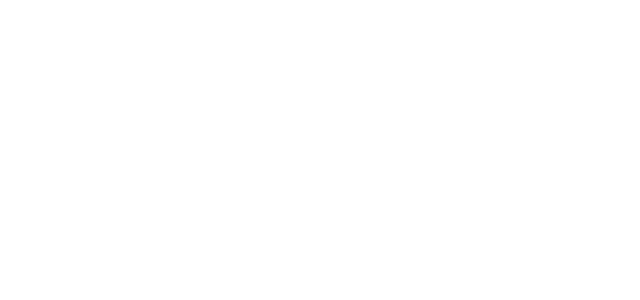
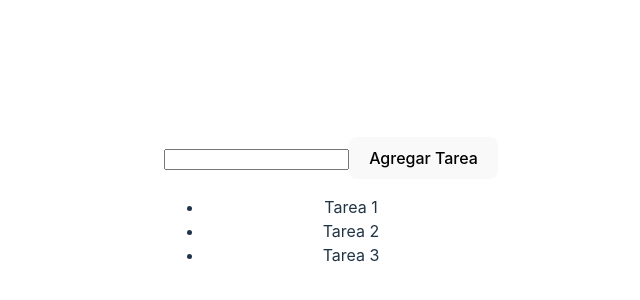
Before and after one commit to linsijiLaGuara/DL-renderizacion_dinamica, a React (Vite) app in the folder mostrarListado/: page / in a window 1280 px wide. Shown: the part 190-490 px from the top of the page, without its empty margins (309-949 px from the left). Built offline with nearby package versions, Linux system fonts and the light colour scheme.

Commit message:
arregle problema

```diff
--- a/mostrarListado/src/App.jsx
+++ b/mostrarListado/src/App.jsx
@@ -1,14 +1,15 @@
 import { useState } from 'react'
 
 import './App.css';
-import enviarFormulario from './componts/enviarFormulario'
+import EnviarFormulario from './componts/enviarFormulario';
 
 function App() {
 
 
   return (
     <>
-      <enviarFormulario />
+
+      <EnviarFormulario />
 
 
 
--- a/mostrarListado/src/componts/enviarFormulario.jsx
+++ b/mostrarListado/src/componts/enviarFormulario.jsx
@@ -1,34 +1,27 @@
-
-const enviarFormulario = () => {
-
-    const listaTareaFormulario = ["Tarea 1", "Tarea 2", "Tarea 3"]
-
-
-
-    const enviarFormularioEvento = (e) => {
-        e.preventDefault()
-        console.log('Enviado formularios')
-    }
-
-
-    const capturarInput = (e) => {
-        console.log(e.target.value)
-    }
+const EnviarFormulario = () => {
+  const listaTareas = ["Tarea 1", "Tarea 2", "Tarea 3"];
+  const enviarFormulario = (e) => {
+    e.preventDefault();
+    console.log("Enviando formulario");
+  };
+  //Función al escribir sobre el input del formulario
+  const capturaInput = (e) => {
+    console.log(e.target.value);
+  };
   return (
     <>
       <div>
-                <form onSubmit={enviarFormularioEvento}>
-                    <input name="nombreTarea" onChange={capturarInput} />
-                    <button>Agregar tarea</button>
+        <form onSubmit={enviarFormulario}>
+          <input name="nombreTarea" onChange={capturaInput} />
+          <button> Agregar Tarea </button>
         </form>
         <ul>
-                    {listaTareaFormulario.map(tarea => <li key={tarea} >{tarea}</li>)}
+          {listaTareas.map((tarea) => (
+            <li key={tarea}> {tarea} </li>
+          ))}
         </ul>
       </div>
     </>
-    )
-
-
-}
-
-export default enviarFormulario
+  );
+};
+export default EnviarFormulario;
```
Lines whose indentation alone changed are shown as unchanged.
